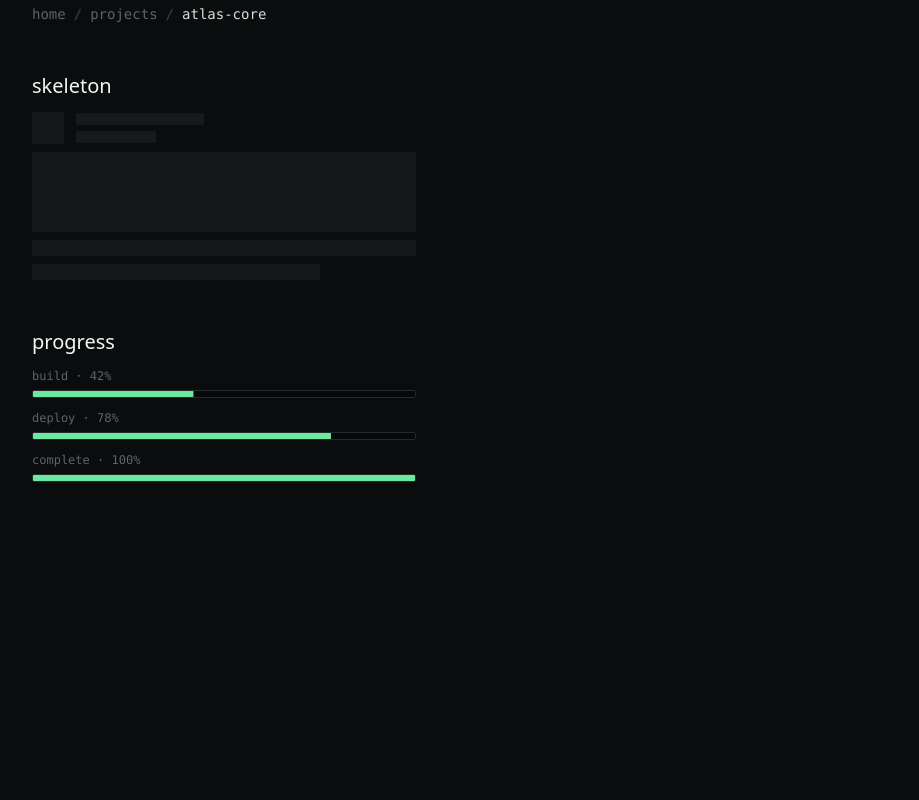
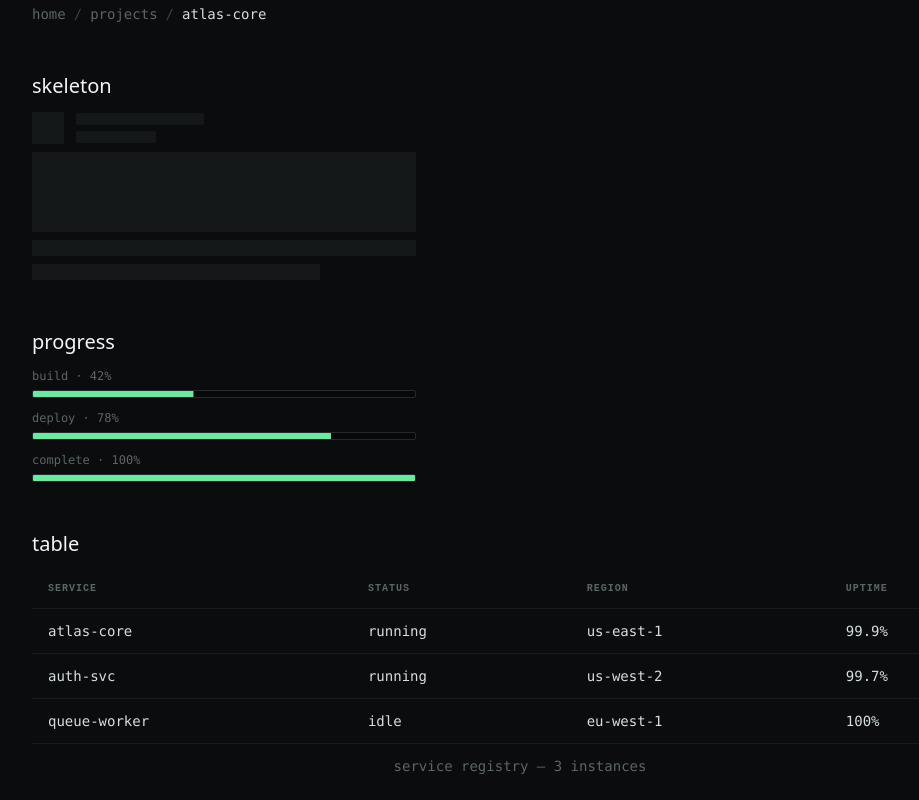
Before and after one commit to XR1-Solution/xr1-kit, a React (Vite) app: page / in a window 1280 px wide. Shown: the part 3098-3898 px from the top of the page, without its empty margins (120-1039 px from the left). Before the commit the page ends 3604 px from the top, so only its background shows below. Built offline with nearby package versions, Linux system fonts and the light colour scheme.

Commit message:
feat(ui): xr1-table

```diff
--- a/registry.json
+++ b/registry.json
@@ -288,6 +288,14 @@
       "dependencies": ["@radix-ui/react-progress"],
       "registryDependencies": ["xr1-theme", "utils"],
       "files": [{ "path": "registry/xr1/ui/progress.tsx", "type": "registry:ui" }]
+    },
+    {
+      "name": "xr1-table",
+      "type": "registry:ui",
+      "title": "Table",
+      "description": "Semantic table with hairline dividers, pixel-font headers, and hover rows.",
+      "registryDependencies": ["xr1-theme", "utils"],
+      "files": [{ "path": "registry/xr1/ui/table.tsx", "type": "registry:ui" }]
     }
   ]
 }
--- /dev/null
+++ b/registry/xr1/ui/table.tsx
@@ -0,0 +1,65 @@
+import * as React from "react"
+import { cn } from "@/lib/utils"
+
+function Table({ className, ...props }: React.ComponentProps<"table">) {
+  return (
+    <div className="w-full overflow-auto">
+      <table
+        className={cn("w-full caption-bottom border-collapse font-mono text-sm", className)}
+        {...props}
+      />
+    </div>
+  )
+}
+
+function TableHeader({ className, ...props }: React.ComponentProps<"thead">) {
+  return <thead className={cn(className)} {...props} />
+}
+
+function TableBody({ className, ...props }: React.ComponentProps<"tbody">) {
+  return <tbody className={cn(className)} {...props} />
+}
+
+function TableRow({ className, ...props }: React.ComponentProps<"tr">) {
+  return (
+    <tr
+      className={cn(
+        "border-b border-line-faint transition-colors hover:bg-bg-2",
+        className,
+      )}
+      {...props}
+    />
+  )
+}
+
+function TableHead({ className, ...props }: React.ComponentProps<"th">) {
+  return (
+    <th
+      className={cn(
+        "px-4 py-3 text-left font-pixel text-[10px] uppercase tracking-[0.1em] text-fg-3",
+        className,
+      )}
+      {...props}
+    />
+  )
+}
+
+function TableCell({ className, ...props }: React.ComponentProps<"td">) {
+  return (
+    <td
+      className={cn("px-4 py-3 text-fg-1", className)}
+      {...props}
+    />
+  )
+}
+
+function TableCaption({ className, ...props }: React.ComponentProps<"caption">) {
+  return (
+    <caption
+      className={cn("mt-3 text-fg-3 font-mono text-sm", className)}
+      {...props}
+    />
+  )
+}
+
+export { Table, TableHeader, TableBody, TableRow, TableHead, TableCell, TableCaption }
--- a/src/App.tsx
+++ b/src/App.tsx
@@ -18,6 +18,7 @@ import { AvatarDemo } from "./demos/avatar"
 import { BreadcrumbDemo } from "./demos/breadcrumb"
 import { SkeletonDemo } from "./demos/skeleton"
 import { ProgressDemo } from "./demos/progress"
+import { TableDemo } from "./demos/table"
 
 export function App() {
   return (
@@ -47,6 +48,7 @@ export function App() {
         <BreadcrumbDemo />
         <SkeletonDemo />
         <ProgressDemo />
+        <TableDemo />
       </div>
     </main>
   )
--- /dev/null
+++ b/src/demos/table.tsx
@@ -0,0 +1,44 @@
+import {
+  Table,
+  TableHeader,
+  TableBody,
+  TableRow,
+  TableHead,
+  TableCell,
+  TableCaption,
+} from "@/components/ui/table"
+
+const rows = [
+  { service: "atlas-core", status: "running", region: "us-east-1", uptime: "99.9%" },
+  { service: "auth-svc", status: "running", region: "us-west-2", uptime: "99.7%" },
+  { service: "queue-worker", status: "idle", region: "eu-west-1", uptime: "100%" },
+]
+
+export function TableDemo() {
+  return (
+    <section data-testid="demo-table" className="flex flex-col gap-3">
+      <h2 className="font-display text-xl text-fg-0">table</h2>
+      <Table>
+        <TableCaption>service registry — 3 instances</TableCaption>
+        <TableHeader>
+          <TableRow>
+            <TableHead>service</TableHead>
+            <TableHead>status</TableHead>
+            <TableHead>region</TableHead>
+            <TableHead>uptime</TableHead>
+          </TableRow>
+        </TableHeader>
+        <TableBody>
+          {rows.map((row) => (
+            <TableRow key={row.service}>
+              <TableCell>{row.service}</TableCell>
+              <TableCell>{row.status}</TableCell>
+              <TableCell>{row.region}</TableCell>
+              <TableCell>{row.uptime}</TableCell>
+            </TableRow>
+          ))}
+        </TableBody>
+      </Table>
+    </section>
+  )
+}
```
Also changed, not shown: 1 other file (tests, documents, lock files or other folders).
